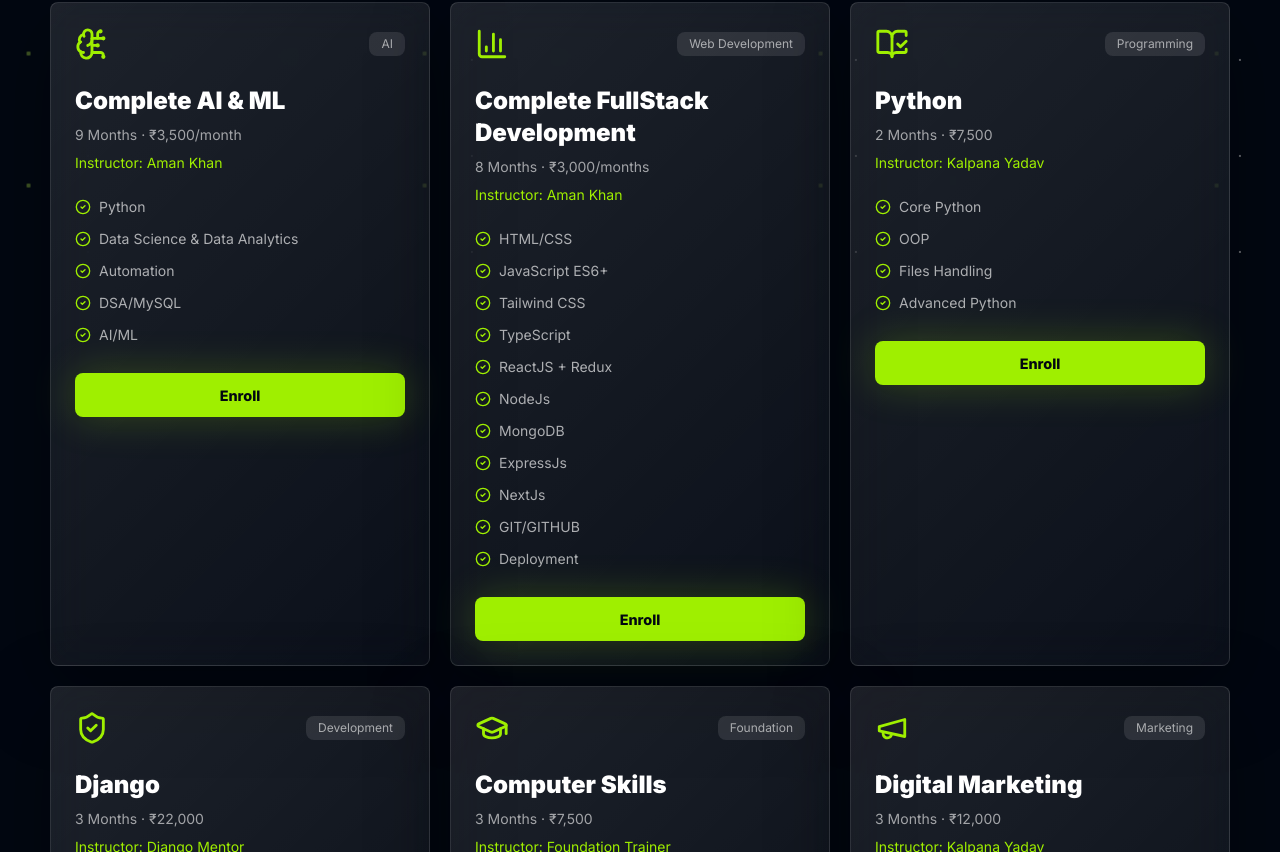
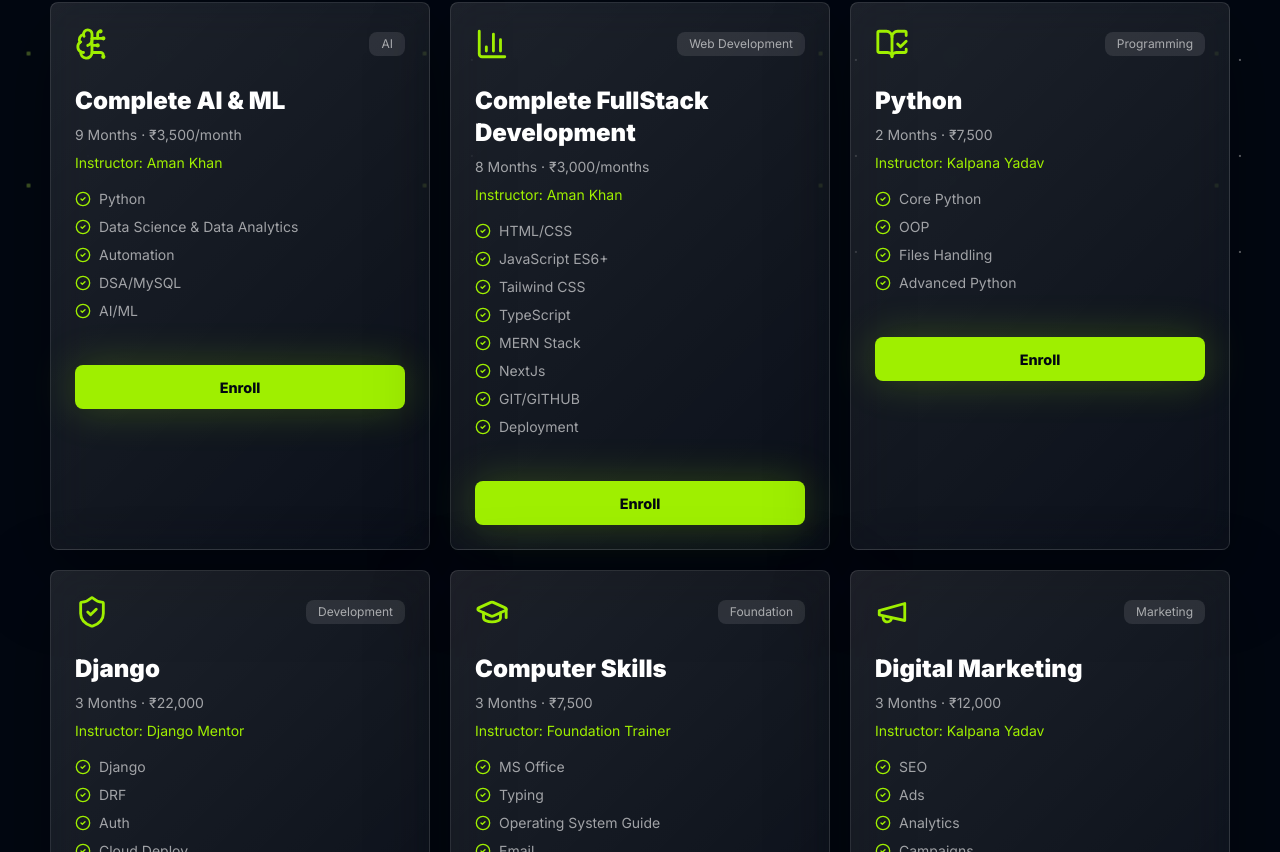
Before and after one commit to aman-khan001/avion-client, a React (Vite) app: page /courses in a window 1280 px wide. Shown: the part 508-1360 px from the top of the page. Built offline with nearby package versions, Linux system fonts and the light colour scheme; no server answers.

Commit message:
updated details

```diff
--- a/src/data/siteData.js
+++ b/src/data/siteData.js
@@ -34,7 +34,8 @@ export const courses = [
     instructor: "Aman Khan",
     icon: BarChart3,
     level: "Advanced",
-    syllabus: ["HTML/CSS", "JavaScript ES6+", "Tailwind CSS", "TypeScript", "ReactJS + Redux", "NodeJs", "MongoDB", "ExpressJs", "NextJs", "GIT/GITHUB", "Deployment"]
+    syllabus: ["HTML/CSS", "JavaScript ES6+", "Tailwind CSS", "TypeScript", "MERN Stack", "NextJs", "GIT/GITHUB", "Deployment"]
+    // syllabus: ["HTML/CSS", "JavaScript ES6+", "Tailwind CSS", "TypeScript", "ReactJS + Redux", "NodeJs", "MongoDB", "ExpressJs", "NextJs", "GIT/GITHUB", "Deployment"]
   },
   {
     title: "Python",
--- a/src/pages/Courses.jsx
+++ b/src/pages/Courses.jsx
@@ -25,13 +25,15 @@ export default function Courses() {
                 <h3 className="mt-6 text-2xl font-black">{course.title}</h3>
                 <p className="mt-2 text-sm text-white/60">{course.duration} · {course.fee}</p>
                 <p className="mt-2 text-sm text-avion-green">Instructor: {course.instructor}</p>
-                <div className="mt-6 grid gap-3">
+                <ul className="mt-4 grid gap-2 text-sm text-white/60">
                   {course.syllabus.map((item) => (
-                    <span className="flex items-center gap-2 text-sm text-white/65" key={item}>
-                      <CheckCircle2 size={16} className="text-avion-green" /> {item}
-                    </span>
+                    <li className="flex items-center gap-2" key={item}>
+                      <CheckCircle2 size={16} className="text-avion-green" />
+                      {item}
+                    </li>
                   ))}
-                </div>
+                </ul>
+                <p className="mt-4 text-sm text-white/45">{course.description}</p>
                 <Link className="btn btn-primary mt-7 justify-center" to="/register">
                   Enroll
                 </Link>
```
